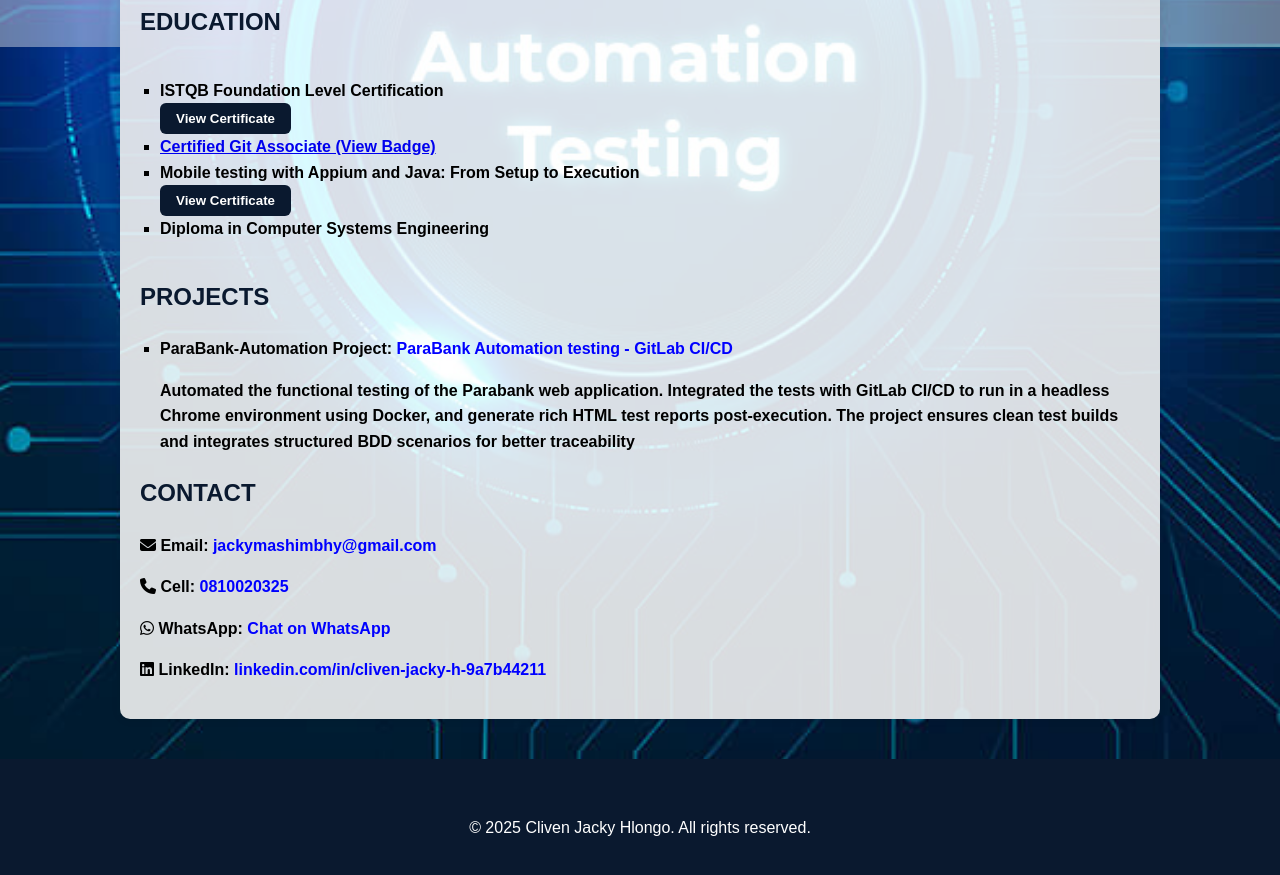
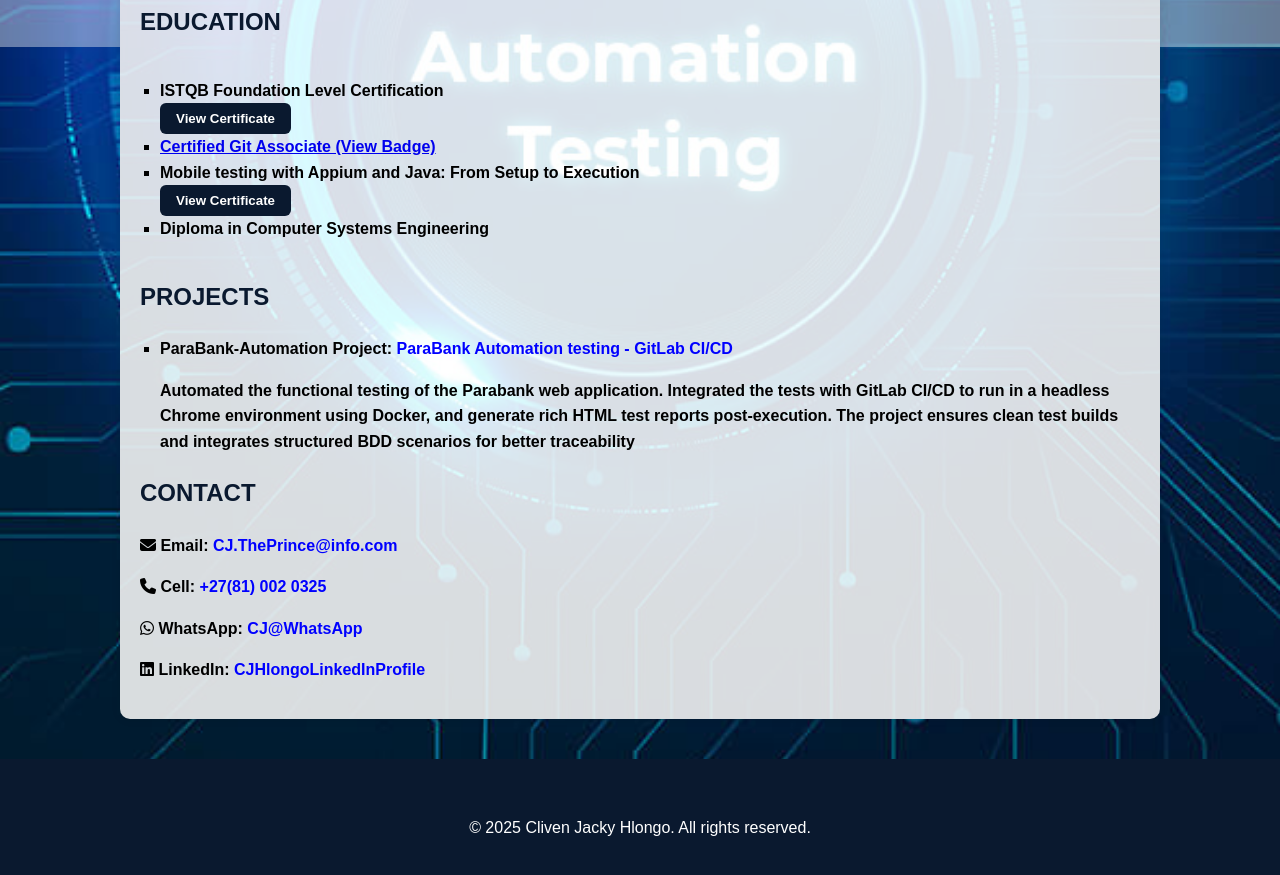
Before and after one commit to ClideJackson/clivenhlongo, a plain HTML site: page index.html in a window 1280 px wide. Shown: the part 753-1628 px from the top of the page. Drawn offline with Linux system fonts and the light colour scheme.

Commit message:
updte index

```diff
--- a/index.html
+++ b/index.html
@@ -81,10 +81,10 @@
       <section id="contact">
         <h2>CONTACT</h2>
         <strong>
-            <p><i class="fas fa-envelope"></i> Email: <a href="mailto:jackymashimbhy@gmail.com" class="contact-link">jackymashimbhy@gmail.com</a></p>
-            <p><i class="fas fa-phone"></i> Cell: <a href="tel:+27810020325" class="contact-link">0810020325</a></p>
-            <p><i class="fab fa-whatsapp"></i> WhatsApp: <a href="https://wa.me/27810020325" target="_blank" class="contact-link">Chat on WhatsApp</a></p>
-            <p><i class="fab fa-linkedin"></i> LinkedIn: <a href="https://www.linkedin.com/in/cliven-jacky-h-9a7b44211" target="_blank" class="contact-link">linkedin.com/in/cliven-jacky-h-9a7b44211</a></p>
+            <p><i class="fas fa-envelope"></i> Email: <a href="mailto:jackymashimbhy@gmail.com" class="contact-link">CJ.ThePrince@info.com</a></p>
+            <p><i class="fas fa-phone"></i> Cell: <a href="tel:+27810020325" class="contact-link">+27(81) 002 0325</a></p>
+            <p><i class="fab fa-whatsapp"></i> WhatsApp: <a href="https://wa.me/27810020325" target="_blank" class="contact-link">CJ@WhatsApp</a></p>
+            <p><i class="fab fa-linkedin"></i> LinkedIn: <a href="https://www.linkedin.com/in/cliven-jacky-h-9a7b44211" target="_blank" class="contact-link">CJHlongoLinkedInProfile</a></p>
         </strong>
       </section>
 
```
